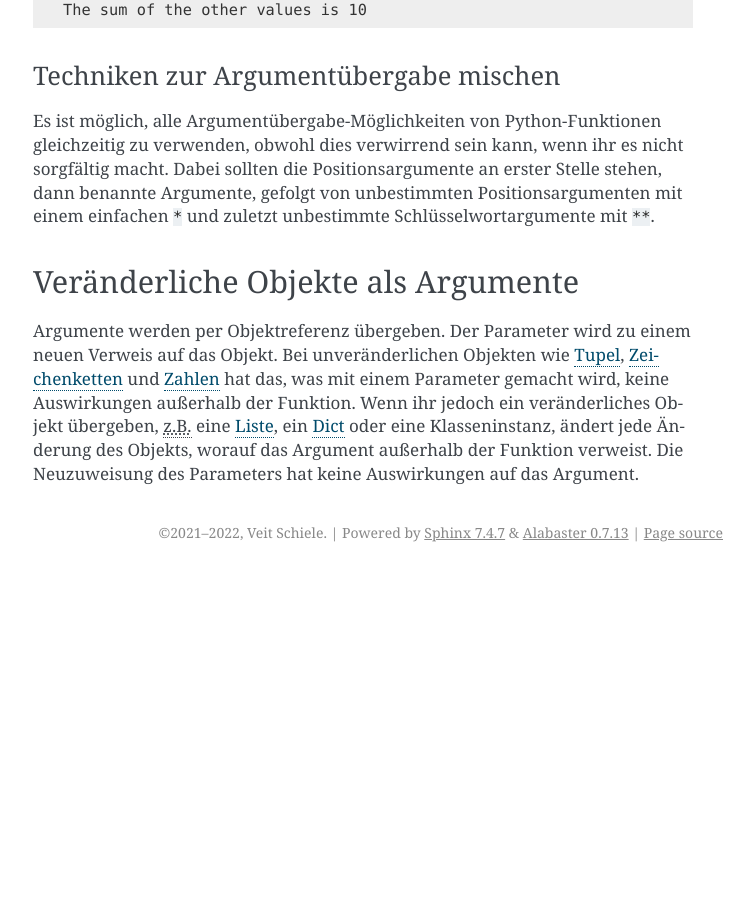
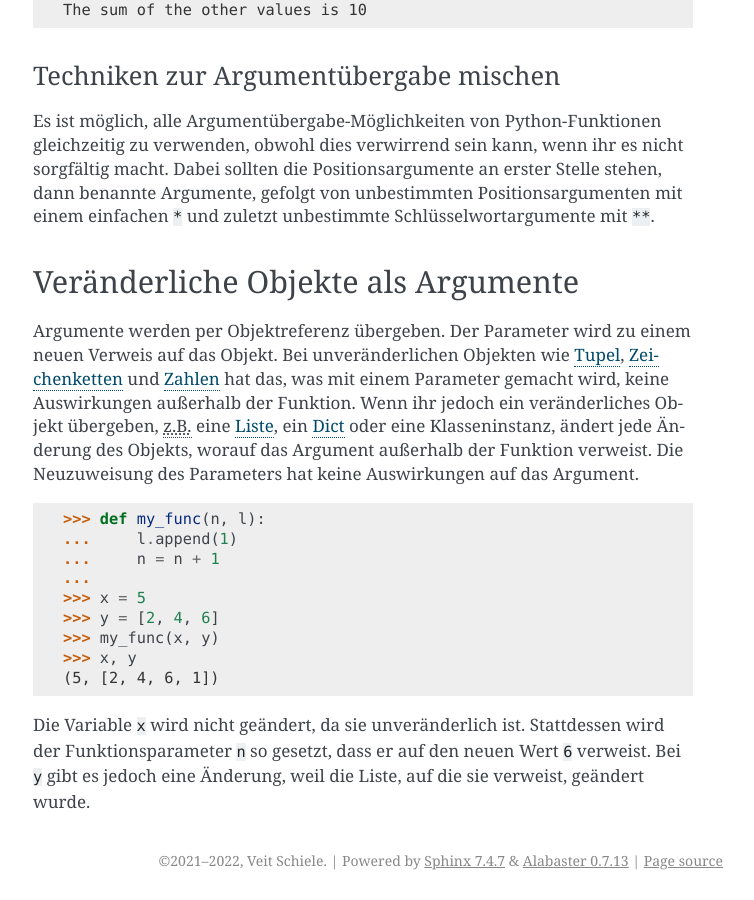
Before and after one commit to veit/python-basics-tutorial-de, a Sphinx documentation site: the page built from docs/functions.rst, in a window 1280 px wide and 900 px high, scrolled down 4587 px. Shown: the whole window, without its empty margins (387-1141 px from the left). Built offline with Sphinx 7.4.7, drawn with Linux system fonts in a browser that asks for light colours; pages that are not in the unit, such as notebooks, are missing from menus; before the commit the page ends 5159 px from its top, so only the background shows below that.

Commit message:
:memo: Add mutable objects as arguments

```diff
--- a/docs/functions.rst
+++ b/docs/functions.rst
@@ -252,3 +252,20 @@ veränderliches Objekt übergeben, :abbr:`z.B. (zum Beispiel)` eine :doc:`Liste
 <types/lists>`, ein :doc:`Dict <types/dicts>` oder eine Klasseninstanz, ändert
 jede Änderung des Objekts, worauf das Argument außerhalb der Funktion verweist.
 Die Neuzuweisung des Parameters hat keine Auswirkungen auf das Argument.
+
+.. code-block:: python
+
+    >>> def my_func(n, l):
+    ...     l.append(1)
+    ...     n = n + 1
+    ...
+    >>> x = 5
+    >>> y = [2, 4, 6]
+    >>> my_func(x, y)
+    >>> x, y
+    (5, [2, 4, 6, 1])
+
+Die Variable ``x`` wird nicht geändert, da sie unveränderlich ist. Stattdessen
+wird der Funktionsparameter ``n`` so gesetzt, dass er auf den neuen Wert ``6``
+verweist. Bei ``y`` gibt es jedoch eine Änderung, weil die Liste, auf die sie
+verweist, geändert wurde.
```
